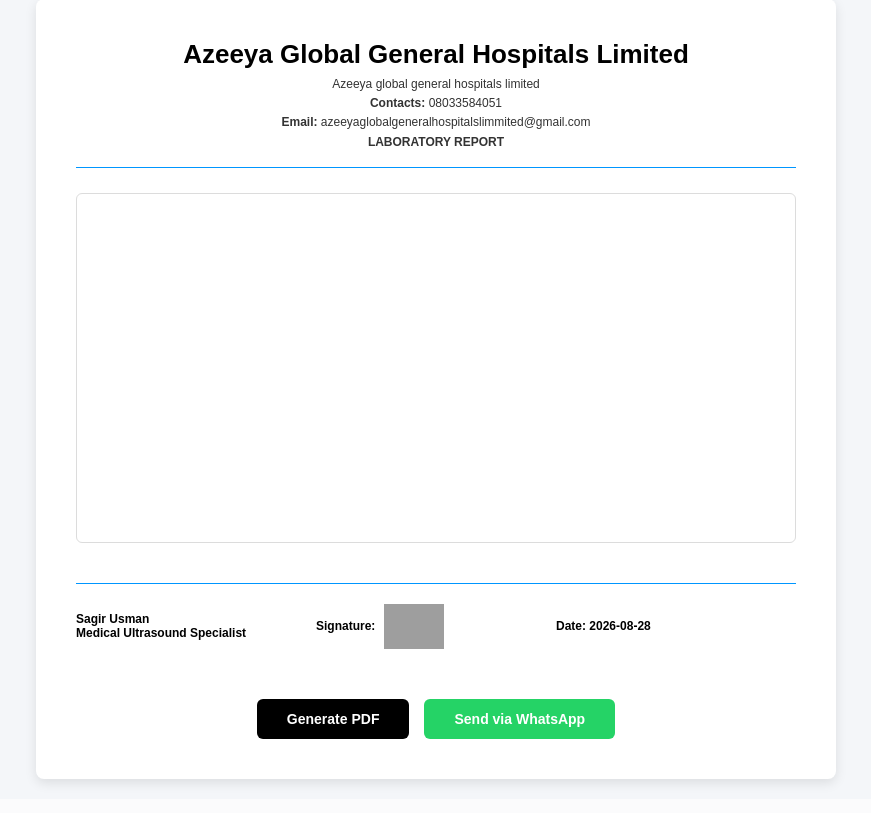
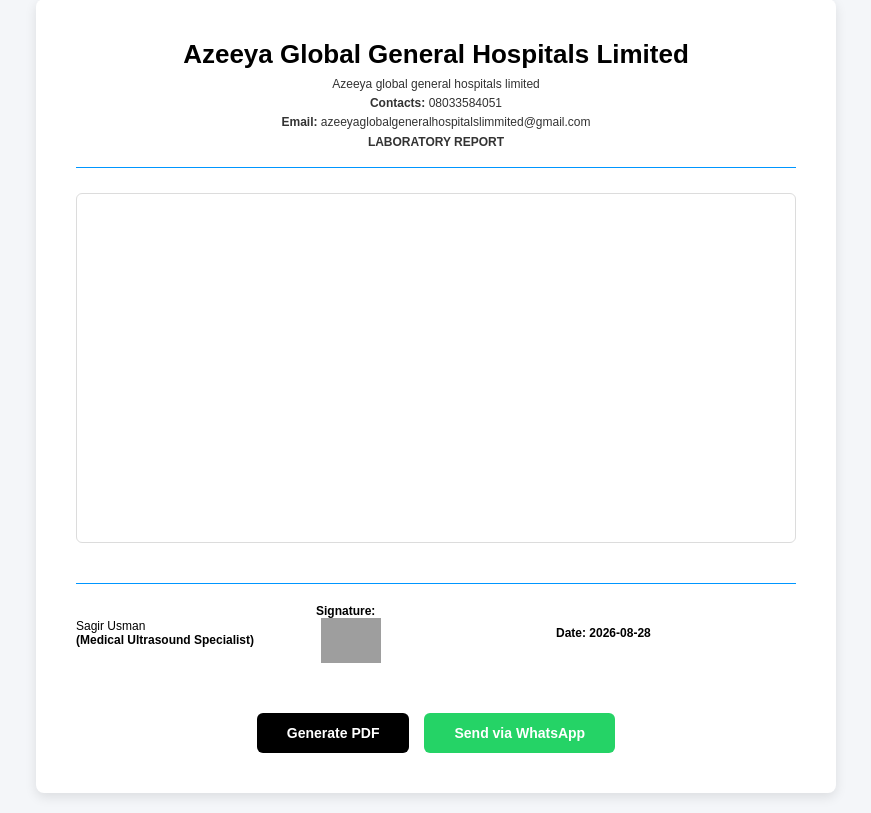
Before and after one commit to Lidwaeeshas/Providian-Lab-Report-, a FastAPI app: page / in a window 1280 px wide. Shown: the part 21-834 px from the top of the page, without its empty margins (204-1075 px from the left). Before the commit the page ends 808 px from the top, so only its background shows below. Run offline with FastAPI, Linux system fonts and the light colour scheme; grey boxes are pictures that could not be loaded.

Commit message:
Update index.html

```diff
--- a/template/index.html
+++ b/template/index.html
@@ -158,13 +158,16 @@
         <!-- FOOTER SECTION -->
         <div class="footer-info">
             <div class="footer-item">
-                <span>
+                <label>
                     Sagir Usman<br>
-                    Medical Ultrasound Specialist
-                </span>
+                    <span>(Medical Ultrasound Specialist)</span>
+                </label>
             </div>
             <div class="footer-item">
-                <span>Signature:</span> <img src="https://www.image2url.com/r2/default/images/1787902784266-ca6258c0-02a4-41ab-b9da-d7180506280b.jpg" alt="Signature" class="signature-image">
+                <label>
+                    <span>Signature:</span><br>
+                    <img src="https://www.image2url.com/r2/default/images/1787902784266-ca6258c0-02a4-41ab-b9da-d7180506280b.jpg" alt="Signature" class="signature-image">
+                </label>
             </div>
             <div class="footer-item">
                 <span id="date">Date: Loading...</span>
```
